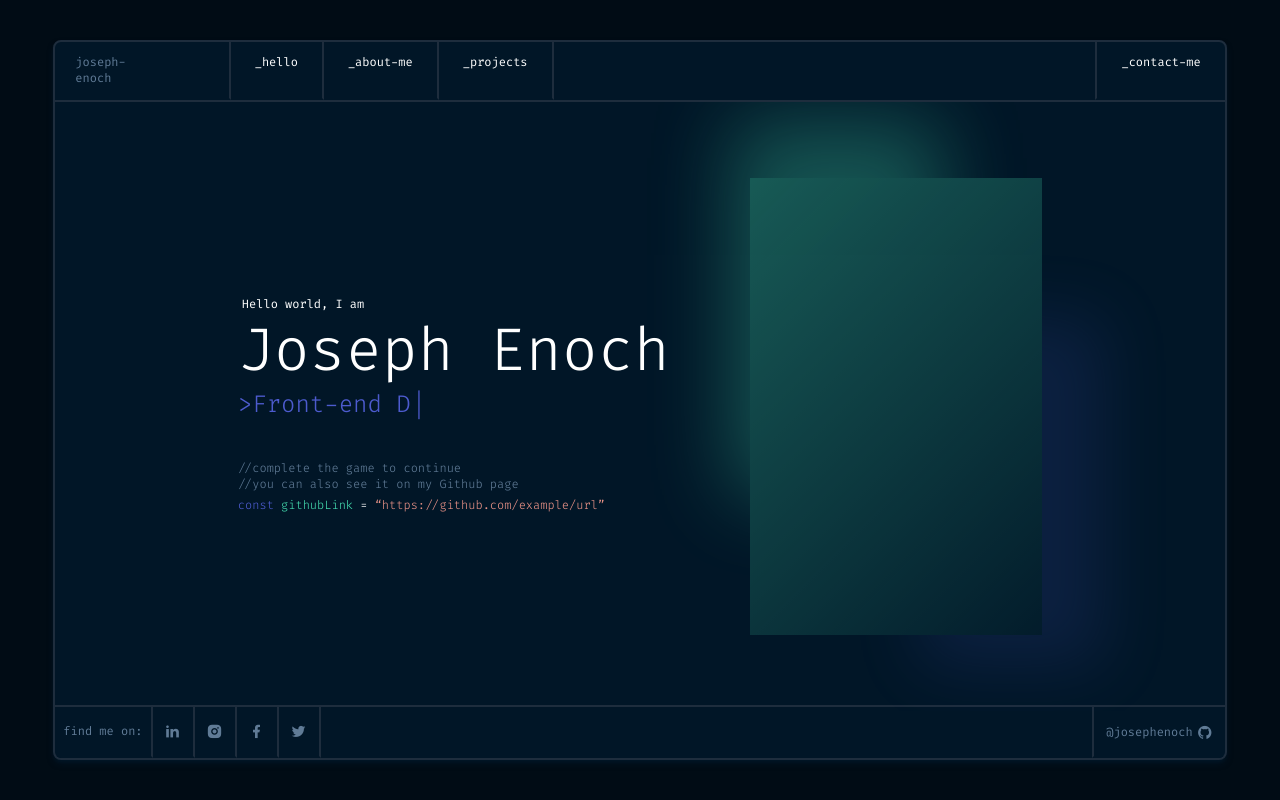
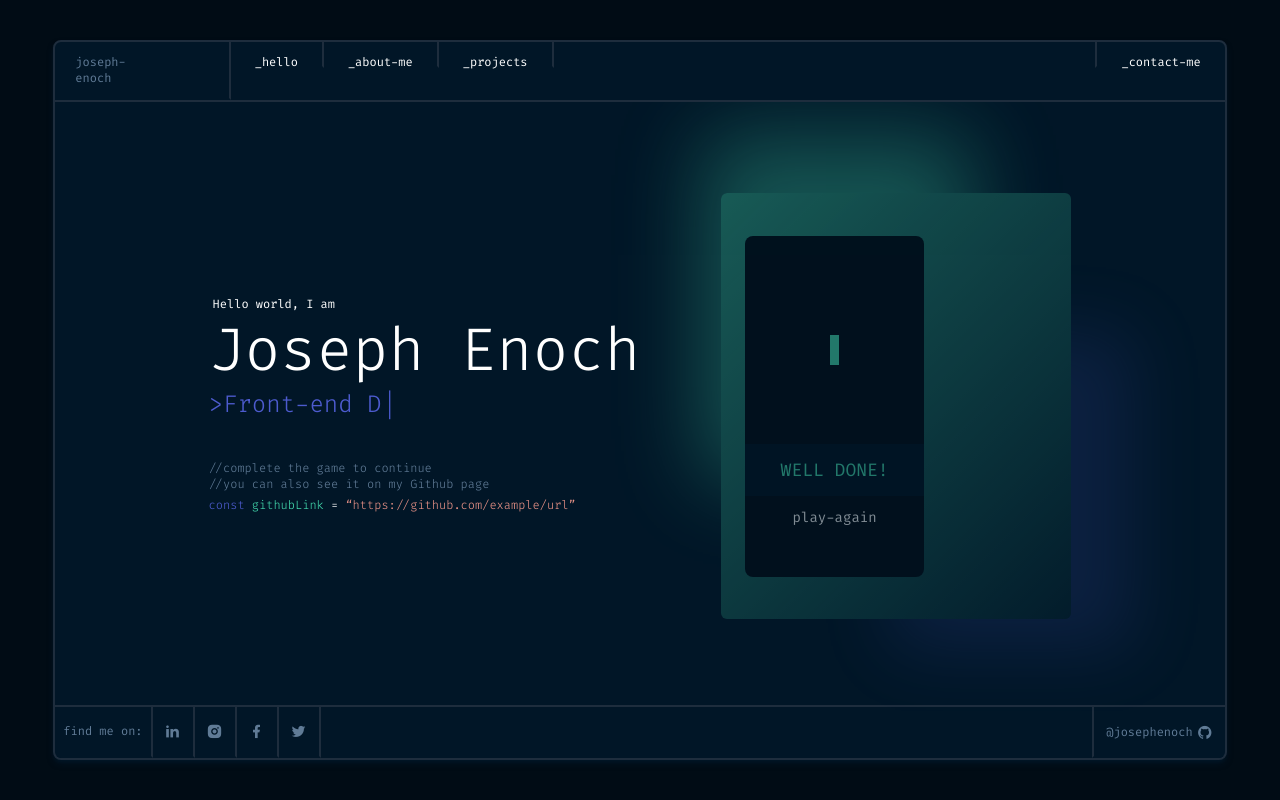
Before and after one commit to Josephenoch/josephenoch, a Next.js app: page / in a window 1280 px wide. Built offline with nearby package versions, Linux system fonts and the light colour scheme.

Commit message:
:lipstick: added transition to navbar show on mobile

```diff
--- a/components/Layout.jsx
+++ b/components/Layout.jsx
@@ -37,7 +37,7 @@ export const Layout = ({children}) => {
             />
         </div>
 
-        <div className={`border-t-2 absolute bottom-0 border-t-lines flex w-full ${nav?"flex":"hidden lg:flex"}`}>
+        <div className={`border-t-2 absolute bottom-0 border-t-lines flex w-full ${nav?"opacity-100":"opacity-0 lg:opacity-100"} transition-all ease-in-out duration-1000`}>
           <Link href="" >
             <a className="text-secondary text-xs inline-block border-r-2 hover:text-white border-r-lines px-2 py-3 hover:border-b-accent border-b-primary-lighter hover:transition-[border] ease-in-out border-b-2">
                 <h1 className=" mt-1">find me on:</h1>
@@ -53,7 +53,7 @@ export const Layout = ({children}) => {
           </a>
         </div>
         <div className={` overflow-auto max-h-[85%] h-[85%] text-white `}>
-          <div className={`max-h-full h-full ${nav?"hidden lg:block":"block"}`}>
+          <div className={`max-h-full h-full ${nav?"opacity-0 lg:opacity-100 ":"opacity-100 transition-all delay-1000 ease-in-out  duration-1000"}`}>
             {children}
           </div>
         </div>
--- a/components/NavBar.jsx
+++ b/components/NavBar.jsx
@@ -4,17 +4,19 @@ import React from 'react'
 
 
 export const NavBar = ({nav, handleNav}) => {
-
+  const styles = {
+      nav :nav?"opacity-100":"h-0 opacity-0 lg:opacity-100 "
+  }
   return (
     <>
         <div className="flex w-full lg:w-[15%]">
             <h1 className=" text-sm lg:text-xs lg:border-b-2 lg:border-b-primary-lighter lg:border-r-2 lg:border-r-lines pr-24 pl-5 w-[85%] lg:w-fit text-secondary inline-block px-6 py-3">joseph-enoch</h1>
 
             <button onClick={handleNav} className="flex justify-center w-[15%] items-center text-[20px] text-secondary lg:hidden">
-                {nav?<i class="ri-close-line"></i>:<i class="ri-menu-line"></i>}
+                {nav?<i className="ri-close-line"></i>:<i className="ri-menu-line"></i>}
             </button>
         </div>
-        <div className={`w-full lg:w-[85%] flex-col lg:flex-row ${nav?"flex":"hidden lg:flex"}`} >
+        <div className={`w-full flex lg:w-[85%] transition-all ease-in-out duration-1000 flex-col lg:flex-row ${styles.nav}`} >
             <Link href="/">
                 <a className={`lg:border-t-0 border-t-2 border-t-lines text-sm lg:text-xs lg:border-b-2 lg:border-r-2 lg:border-r-lines lg:w-fit lg:block hover:border-b-accent  hover:transition-[border] ease-in-out border-b-primary-lighter hover:text-white px-6 py-4 lg:py-3`}>
                     _hello
--- a/components/SnakeGame.jsx
+++ b/components/SnakeGame.jsx
@@ -1,7 +1,59 @@
-import React from 'react'
+import React,{ useState, useEffect} from 'react'
+
+import Styles from "../styles/SnakeGame.module.css"
 
 export const SnakeGame = () => {
+  const [snakeBody, setSnakeBody] = useState([
+    {x:11,y:11},
+    {x:11,y:12},
+    {x:11,y:13},
+
+  ])
+  const [direction, setDirection] = useState({x:0,y:0})
+  const moveSnake = () =>{
+    const sb = [...snakeBody]
+    for (let i=sb.length-2;i>=0;i-- ){
+      sb[i+1] = {...sb[i]}
+    }
+      sb[0].y += -1
+      sb[0].x += 0
+
+
+    return sb
+  }
+  useEffect(()=>{
+    setTimeout(()=>{
+      console.log(moveSnake())
+    },400)
+  })
+
+
   return (
-    <div>SnakeGame</div>
+    <>
+      <div className="w-[51%] h-[80%] bg-primary-dark rounded-lg">
+       <div className={`${Styles.background} h-52 w-54`}>
+        {snakeBody.map(body=>
+        <div
+          style={{
+            gridColumnStart:body.x,
+            gridRowStart:body.y
+          }}
+          className="bg-accent-green "
+        >
+        </div>
+      )}
+       </div>
+       <div className="bg-primary-lighter/[84%] w-full py-3 text-center ">
+        <span className="text-accent-green uppercase text-lg"> Well done!</span>
+       </div>
+       <span className="text-sm text-center w-full block mt-3"> play-again</span>
+
+      </div>
+      <div className="w-[35%] h-[80%]">
+
+
+      </div>
+
+    </>
   )
 }
--- a/pages/404.jsx
+++ /dev/null
@@ -1,9 +0,0 @@
-import React from 'react'
-
-const NotFound = () => {
-  return (
-    <div>404</div>
-  )
-}
-
-export default NotFound
--- a/pages/index.jsx
+++ b/pages/index.jsx
@@ -2,6 +2,7 @@ import Head from 'next/head'
 import Typewriter from 'typewriter-effect'
 
 import { useRef } from 'react';
+import { SnakeGame } from '../components/SnakeGame';
 
 export default function Home() {
   const typewriterRef = useRef()
@@ -38,10 +39,13 @@ export default function Home() {
               </a >
           </div>
         </div>
-        <div style={{
-          background:"linear-gradient(135deg, rgba(67, 217, 173,0.7), rgba(23, 85, 83,0.2))"
-        }}className=" ml-20 hidden lg:block w-1/4 h-3/4 opacity-50 shadow-[_116px_85px_66px_-54px_rgba(77,91,206,0.3),_-59px_-99px_81px_-41px_rgba(67,217,173,0.64);]">
-
+        <div
+          style={{
+              background:"linear-gradient(135deg, rgba(67, 217, 173,0.7), rgba(23, 85, 83,0.2))"
+          }}
+          className=" ml-20 hidden lg:flex w-[30%] h-[70%] opacity-50 shadow-[_116px_85px_66px_-54px_rgba(77,91,206,0.3),_-59px_-99px_81px_-41px_rgba(67,217,173,0.64);] justify-center items-center rounded-md"
+        >
+          <SnakeGame/>
         </div>
 
       </div>
--- /dev/null
+++ b/styles/SnakeGame.module.css
@@ -0,0 +1,6 @@
+.background{
+    display:grid;
+    grid-template-columns: repeat(21,1fr);
+    grid-template-rows: repeat(21,1fr);
+
+}
--- a/tailwind.config.js
+++ b/tailwind.config.js
@@ -5,6 +5,9 @@ module.exports = {
   ],
   theme: {
     extend: {
+      transitionProperty: {
+        'height': 'height',
+      },
       colors:{
         primary:{
           DEFAULT:"#01080E",
```
